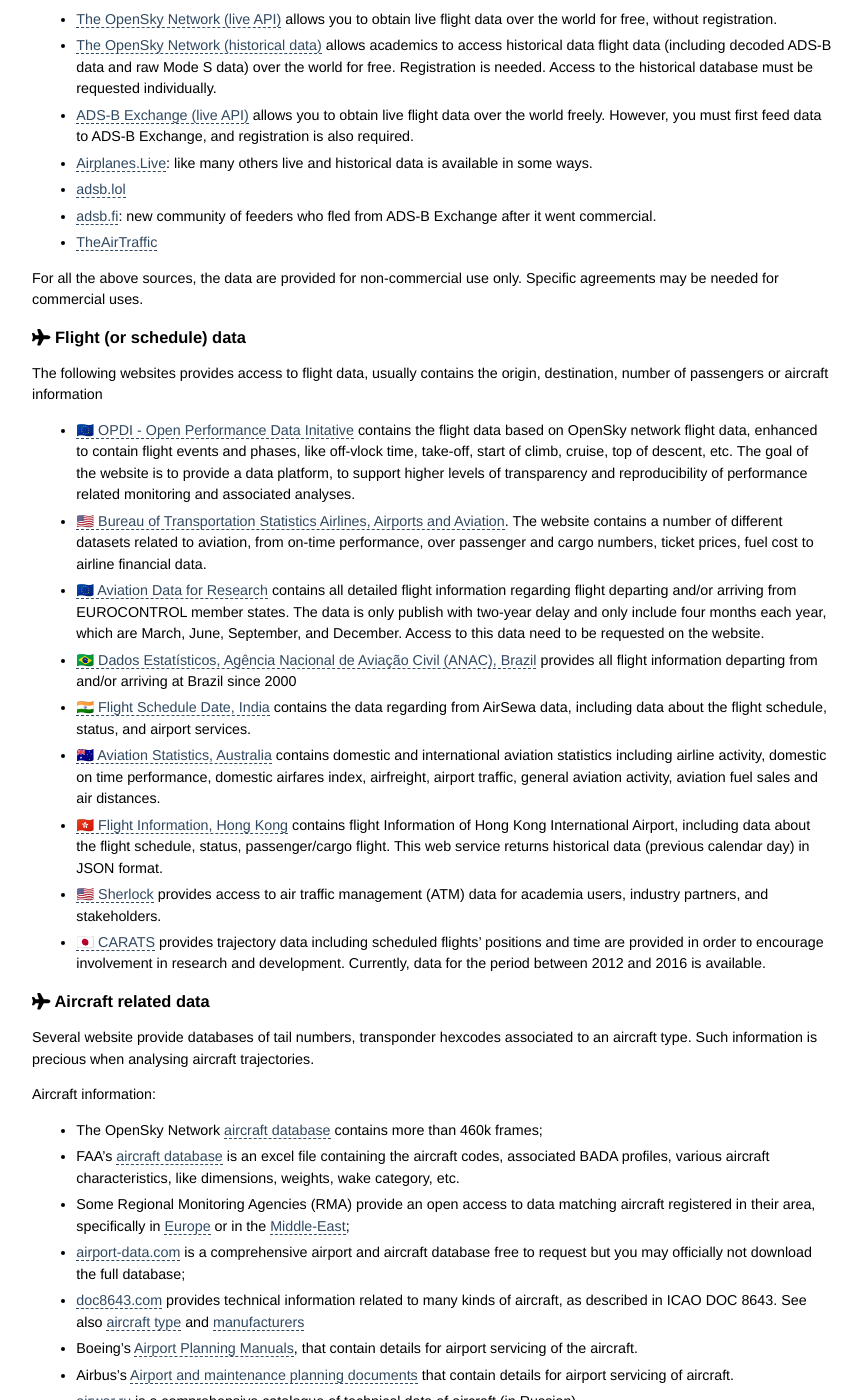
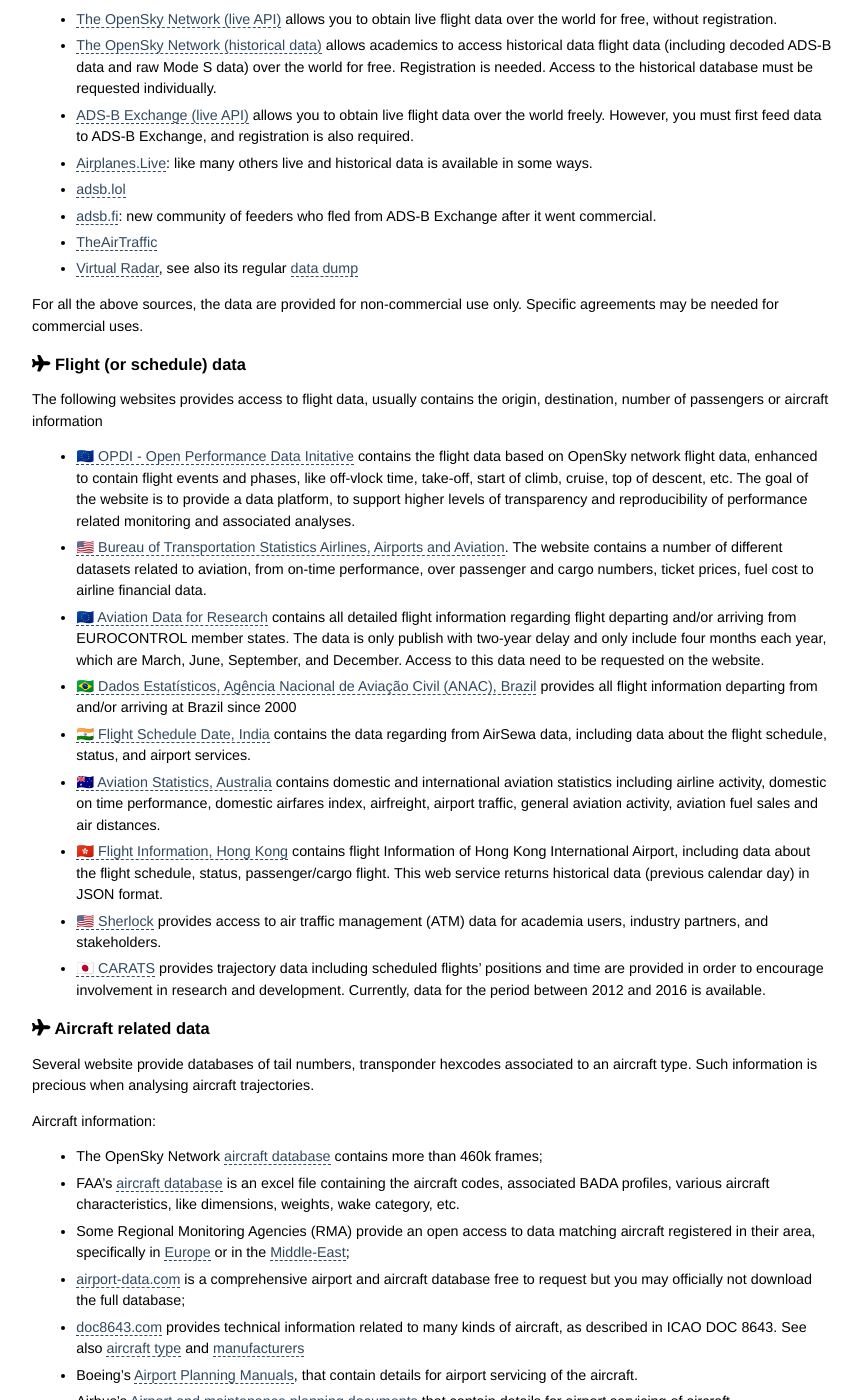
Before and after one commit to open-aviation/atmdata, a Jekyll site: the page built from _pages/data_sources.md, in a window 1280 px wide and 1400 px high, scrolled down 355 px. Shown: the whole window, without its empty margins (208-1070 px from the left). Built offline with Jekyll 4.4.1, drawn with Linux system fonts in a browser that asks for light colours; some of the changed text lies outside the part shown.

Commit message:
Add Virtual Radar data dump links

```diff
--- a/_pages/data_sources.md
+++ b/_pages/data_sources.md
@@ -19,6 +19,7 @@ Currently, the most easily accessible open flight data is undoubtedly ADS-B data
 - [adsb.lol](https://adsb.lol/)
 - [adsb.fi](https://adsb.fi/): new community of feeders who fled from ADS-B Exchange after it went commercial.
 - [TheAirTraffic](https://theairtraffic.com/)
+- [Virtual Radar](https://www.virtualradarserver.co.uk/), see also its regular [data dump](https://github.com/vradarserver/standing-data)
 
 
 For all the above sources, the data are provided for non-commercial use only. Specific agreements may be needed for commercial uses.
@@ -54,6 +55,7 @@ Aircraft information:
 - [airwar.ru](http://airwar.ru/) is a comprehensive catalogue of technical data of aircraft (in Russian)
 - [Mictronics' aircraft DB](https://www.mictronics.de/aircraft-database/)
 - [Junzi's aircraft database](https://junzis.com/adb/) with about 150k frames (stopped updating in 2018)
+- [Virtual Radar's dump, see aircraft files](https://github.com/vradarserver/standing-data)
 
 
 Transponder information:
```
